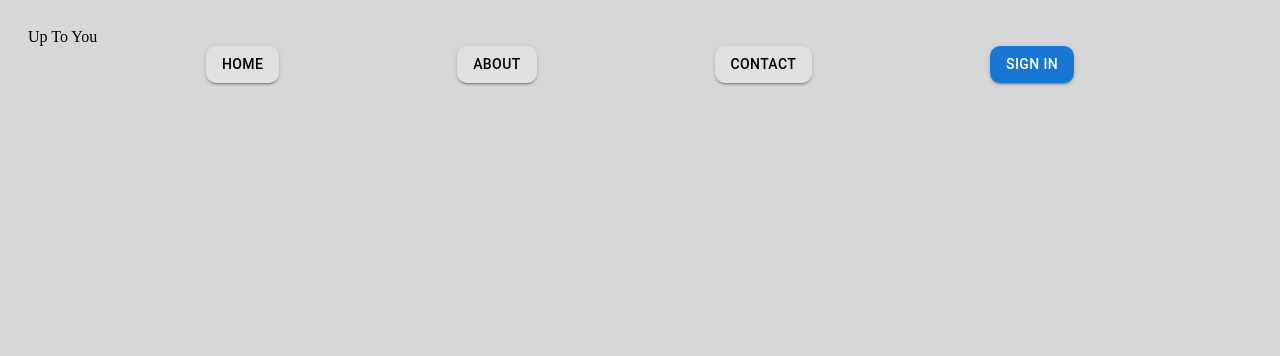
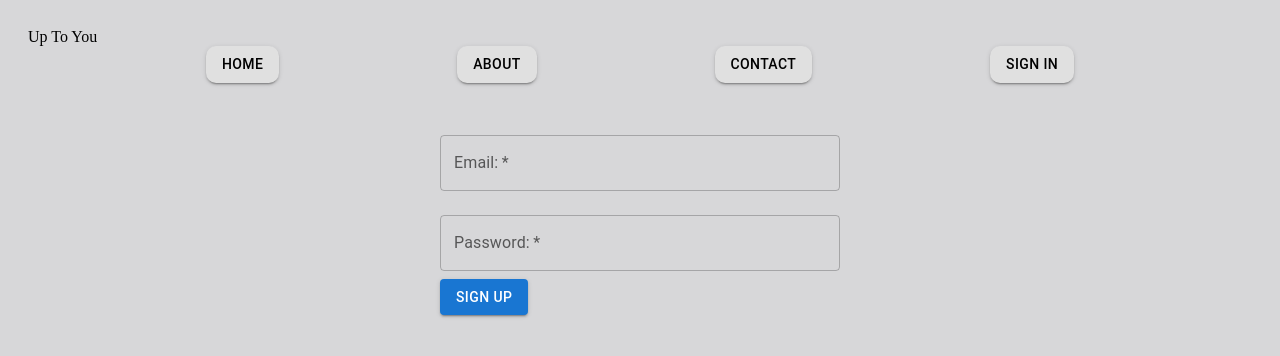
Before and after one commit to kyhjonathan/Up-To-You, a React (Vite) app: page /signup in a window 1280 px wide. Shown: the top 356 px of the page. Built offline with nearby package versions, Linux system fonts and the light colour scheme; no server answers.

Commit message:
add sign in and sign up functionalites and UI

```diff
--- a/src/App.tsx
+++ b/src/App.tsx
@@ -6,6 +6,7 @@ import About from "./pages/About";
 import ContactPage from "./pages/ContactPage";
 import SignInPage from "./pages/SignInPage";
 import { AuthProvider } from "./contexts/authContexts";
+import SignUpPage from "./pages/SignUpPage";
 
 function App() {
   return (
@@ -17,6 +18,7 @@ function App() {
           <Route path="/about" element={<About />} />
           <Route path="/contact" element={<ContactPage />} />
           <Route path="/signin" element={<SignInPage />} />
+          <Route path="/signup" element={<SignUpPage />} />
         </Routes>
       </Router>
     </AuthProvider>
--- a/src/assets/components/SignIn.tsx
+++ b/src/assets/components/SignIn.tsx
@@ -1,7 +1,7 @@
 import React, { useState } from "react";
 import { useAuth } from "../../contexts/authContexts";
-import { useNavigate } from "react-router-dom";
-import { Button, TextField, Box, Alert } from "@mui/material";
+import { Link as RouterLink, useNavigate } from "react-router-dom";
+import { Button, TextField, Box, Alert, Link } from "@mui/material";
 
 const SignIn = () => {
   const [email, setEmail] = useState("");
@@ -18,9 +18,9 @@ const SignIn = () => {
     try {
       setError("");
       setLoading(true);
-      await login(email, password); // Your Firebase function!
-      navigate("/"); // Redirect after successful login
-    } catch (error) {
+      await login(email, password);
+      navigate("/");
+    } catch {
       setError("Failed to sign in. Check your credentials.");
     }
 
@@ -61,10 +61,14 @@ const SignIn = () => {
         fullWidth
         variant="contained"
         disabled={loading}
-        sx={{ mt: 2 }}
+        sx={{ my: 2 }}
       >
         {loading ? "Signing In..." : "Sign In"}
       </Button>
+
+      <Link component={RouterLink} to="/signup">
+        Not a User? Sign Up!
+      </Link>
     </Box>
   );
 };
--- /dev/null
+++ b/src/assets/components/SignUp.tsx
@@ -0,0 +1,47 @@
+import { useState } from "react";
+import { useAuth } from "../../contexts/authContexts";
+import { Box, Button, TextField } from "@mui/material";
+const SignUp = () => {
+  const [email, setEmail] = useState("");
+  const [password, setPassword] = useState("");
+  const { signup } = useAuth();
+  const handleSignUp = async () => {
+    try {
+      await signup(email, password);
+    } catch {
+      console.error("An error has occured.");
+    }
+  };
+
+  return (
+    <Box
+      component="form"
+      onSubmit={handleSignUp}
+      sx={{ maxWidth: 400, mx: "auto", p: 2 }}
+    >
+      <TextField
+        label="Email:"
+        type="email"
+        margin="normal"
+        onChange={(e) => setEmail(e.target.value)}
+        required
+        fullWidth
+      />
+
+      <TextField
+        label="Password:"
+        type="password"
+        margin="normal"
+        onChange={(e) => setPassword(e.target.value)}
+        required
+        fullWidth
+      />
+
+      <Button type="submit" variant="contained">
+        Sign Up
+      </Button>
+    </Box>
+  );
+};
+
+export default SignUp;
--- a/src/assets/layouts/NavigationBar/NavigationBar.tsx
+++ b/src/assets/layouts/NavigationBar/NavigationBar.tsx
@@ -54,6 +54,7 @@ const NavigationBar = () => {
                 component={Link}
                 to="/signin"
                 variant="contained"
+                color={location.pathname === "/signin" ? "primary" : "inherit"}
                 sx={{ borderRadius: "10px" }}
               >
                 Sign In
--- a/src/pages/SignInPage.tsx
+++ b/src/pages/SignInPage.tsx
@@ -5,7 +5,6 @@ import { Container } from "@mui/material";
 const SignInPage = () => {
   return (
     <Container maxWidth="sm" sx={{ mt: 4 }}>
-      <p>try</p>
       <SignIn />
     </Container>
   );
--- /dev/null
+++ b/src/pages/SignUpPage.tsx
@@ -0,0 +1,7 @@
+import SignUp from "../assets/components/SignUp";
+
+const SignUpPage = () => {
+  return <SignUp />;
+};
+
+export default SignUpPage;
```
